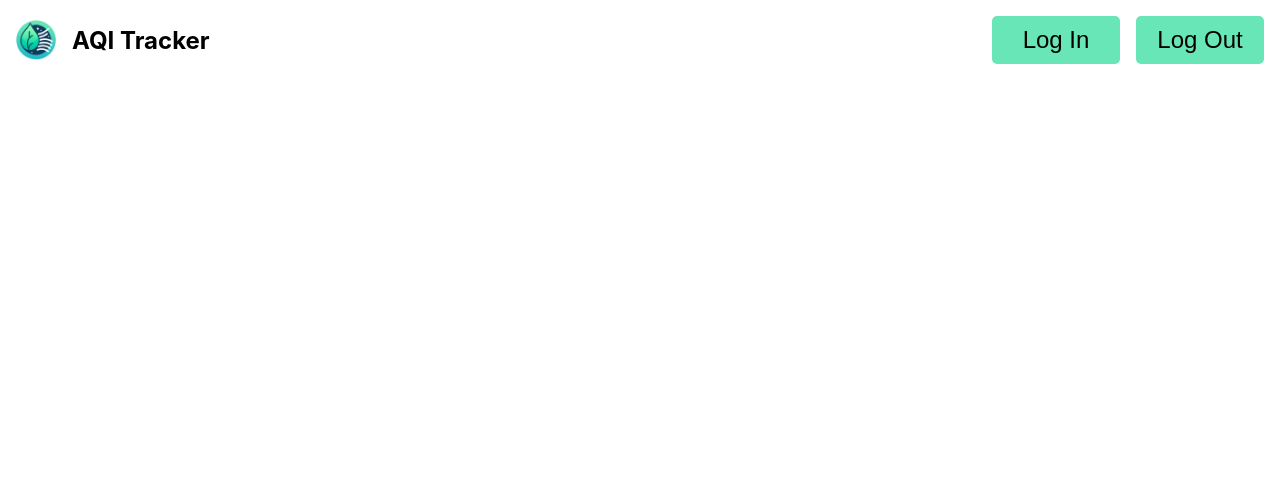
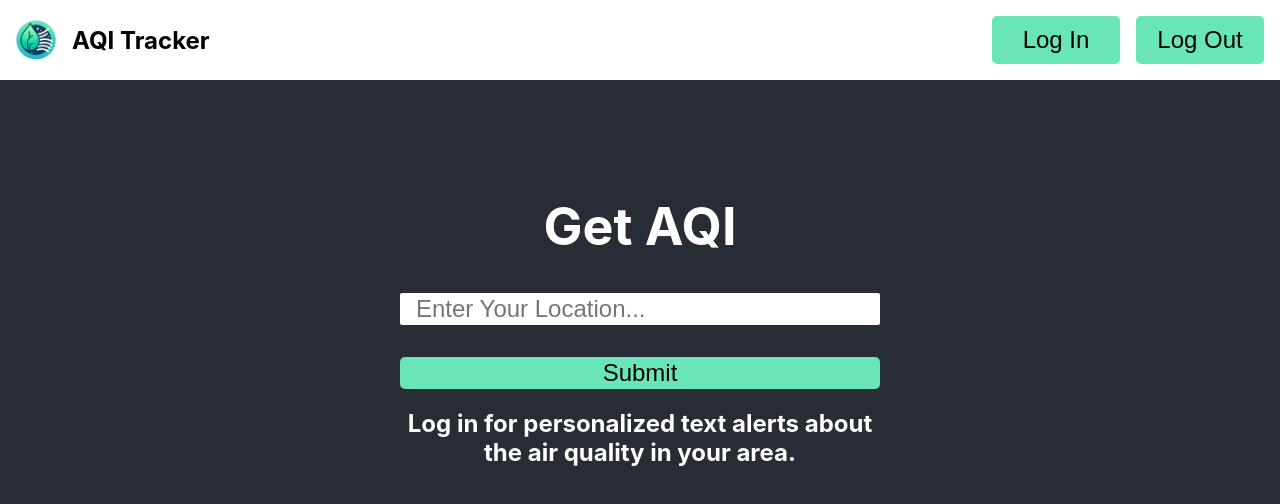
Before and after one commit to Jkrans/aqi-tracker, a React (Create React App) app: page / in a window 1280 px wide. Shown: the top 504 px of the page. Built offline with nearby package versions, Linux system fonts and the light colour scheme; no server answers.

Commit message:
New day auth0 won't beat me

```diff
--- a/src/App.js
+++ b/src/App.js
@@ -20,7 +20,6 @@
           <Route path="/profile" element={<ProtectedProfile />} />
         </Routes>
       </Router>
-      <MainContent />
     </div>
   );
 }
--- a/src/components/MainContent.js
+++ b/src/components/MainContent.js
@@ -12,7 +12,7 @@
         setCity(e.target.value);
     };
 
-    console.log(isAuthenticated);
+    // console.log(isAuthenticated);
 
     const fetchAQI = async () => {
         setError(null);
@@ -39,12 +39,12 @@
         e.preventDefault();
         fetchAQI();
     };
-    if (isAuthenticated) {
+    if (1 > 5) {
         return (
             <h1>hello, {user.name}</h1>
         )
     } else {
-        <header className="App-header">
+        return (<header className="App-header">
             <div className="main-container">
                 <h1>Get AQI</h1>
 
@@ -63,7 +63,7 @@
             </div>
 
 
-        </header>
+        </header>)
     }
 }
 
```
